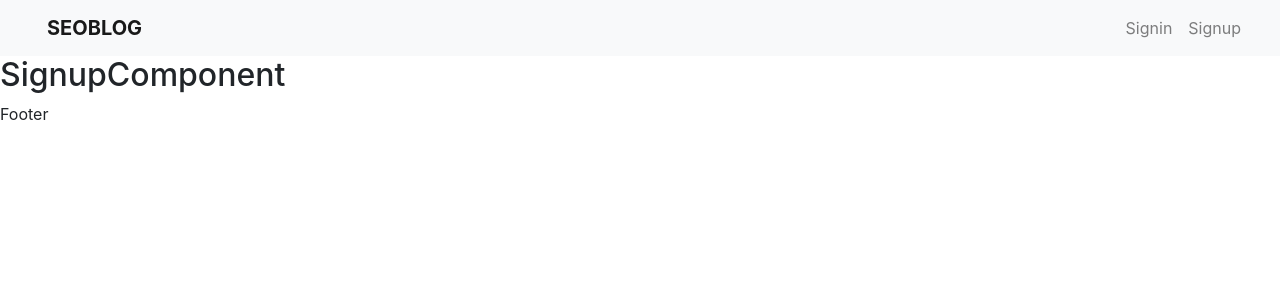
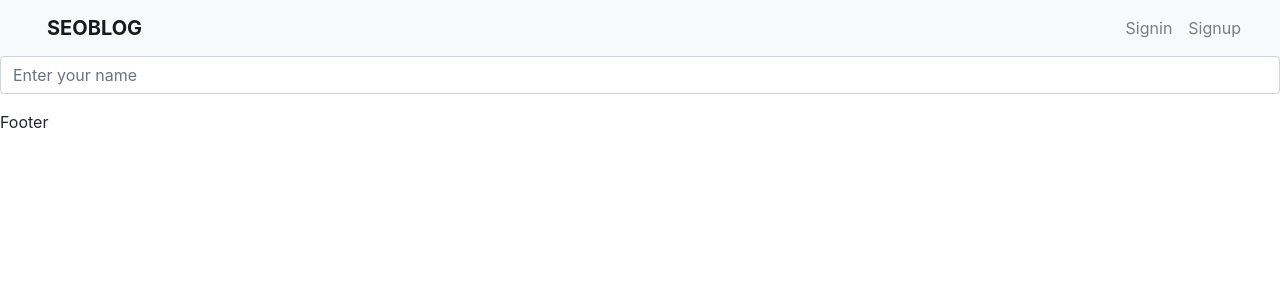
Before and after one commit to CodeSevenic/SEO-Blogging-Platform-Frontend, a Next.js app: page /signup in a window 1280 px wide. Shown: the top 300 px of the page. Built offline with nearby package versions, Linux system fonts and the light colour scheme.

Commit message:
PurpleWeb theme code update

```diff
--- a/components/auth/SignupComponent.js
+++ b/components/auth/SignupComponent.js
@@ -1,7 +1,30 @@
 import React from 'react';
 
 const SignupComponent = () => {
-  return <h2>SignupComponent</h2>;
+  const handleSubmit = (e) => {
+    e.preventDefault();
+    console.log('Handle submit');
+  };
+  const handleChange = (e) => {
+    console.log(e.target.value);
+  };
+
+  const signupForm = () => {
+    return (
+      <form onSubmit={handleSubmit}>
+        <div className="form-group">
+          <input
+            onChange={handleChange}
+            type="text"
+            className="form-control"
+            placeholder="Enter your name"
+          />
+        </div>
+      </form>
+    );
+  };
+
+  return <>{signupForm()}</>;
 };
 
 export default SignupComponent;
```
